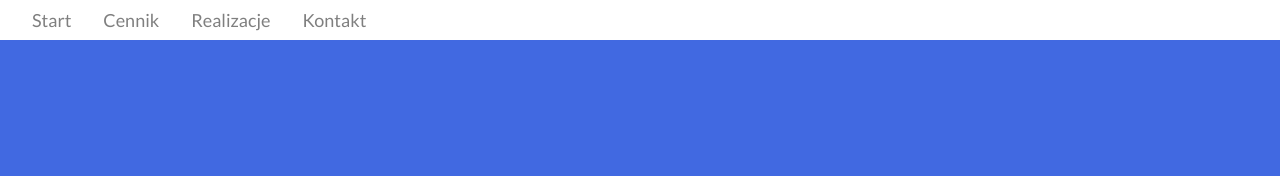
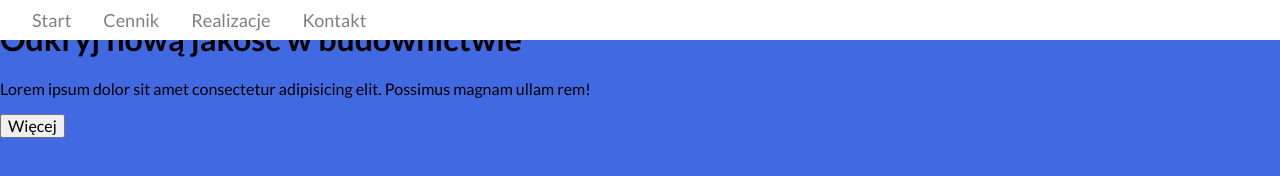
Before and after one commit to KSzostko/BuildingCompany, a website: page src/content/index.html in a window 1280 px wide. Shown: the top 176 px of the page. Drawn offline with nearby package versions, Linux system fonts and the light colour scheme; files that its build step writes are made by us from their sources.

Commit message:
added html structure and fixed bug with nav position

```diff
--- a/src/content/index.html
+++ b/src/content/index.html
@@ -28,6 +28,12 @@
         </button>
     </nav>
 
+    <header class="welcome">
+        <h1 class="welcome__title">Odkryj <span class="welcome__advantage">nową jakość</span> w budownictwie</h1>
+        <p class="welcome__description">Lorem ipsum dolor sit amet consectetur adipisicing elit. Possimus magnam ullam rem!</p>
+        <button class="welcome__button">Więcej</button>
+    </header>
+
     <script src="js/main.js"></script>
 </body>
 
--- a/src/scss/main.scss
+++ b/src/scss/main.scss
@@ -22,6 +22,7 @@ body {
 // nav
 .navigation {
     position: fixed;
+    top: 0;
     height: 8vh;
     width: 100vw;
     background-color: #fff;
```
